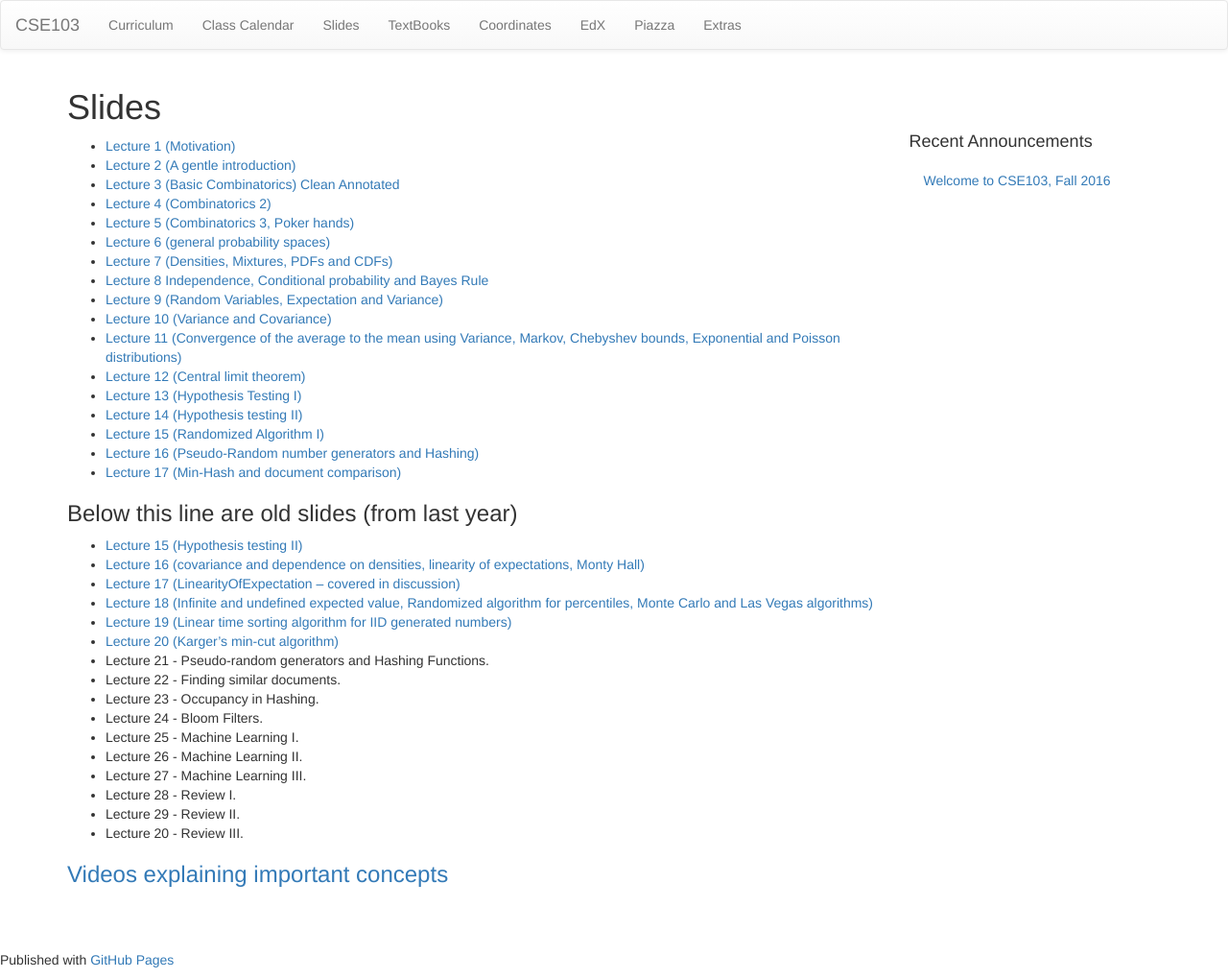
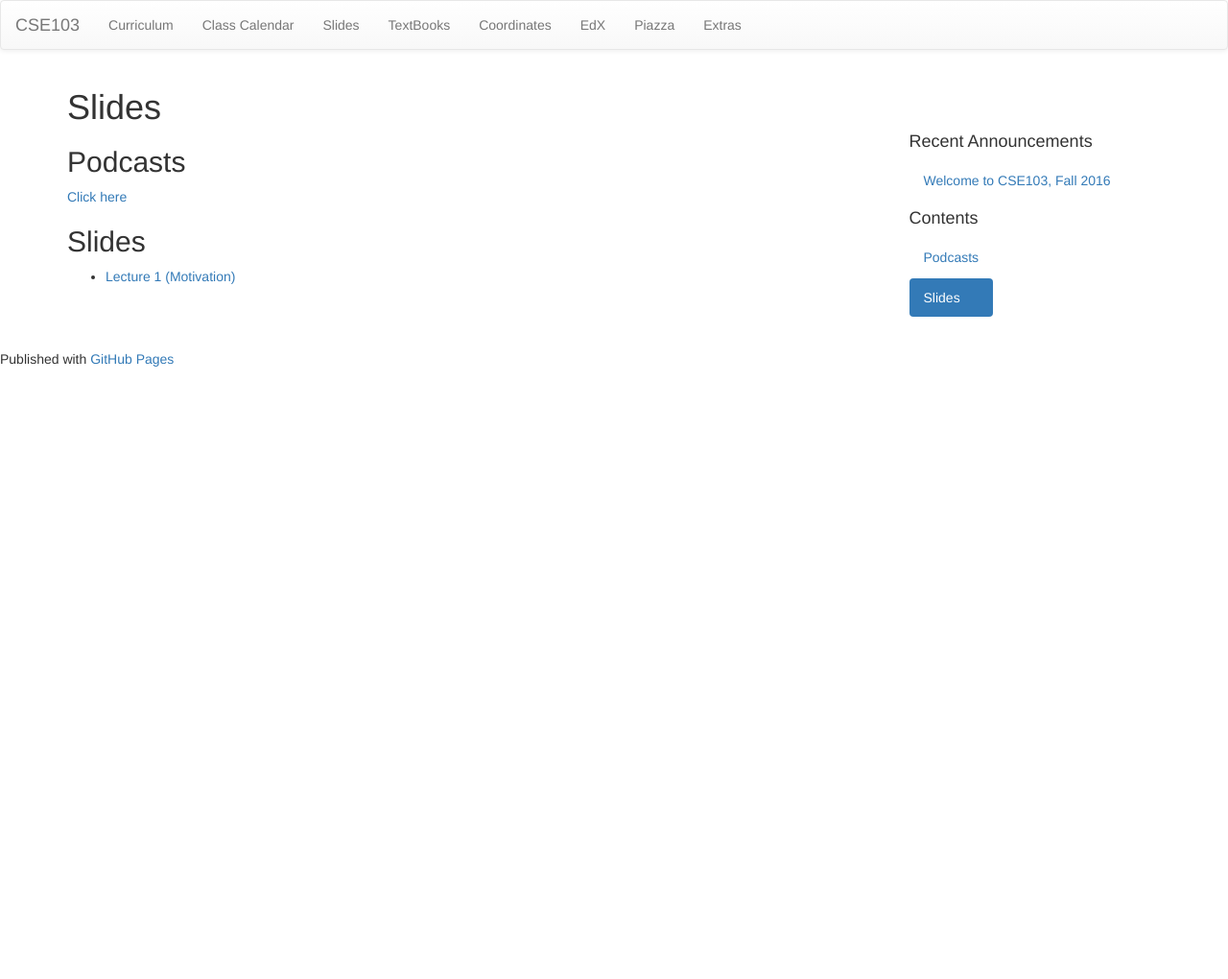
Before and after one commit to cse103/cse103.github.io, a Jekyll site: the page built from pages/18.Slides.md, in a window 1280 px wide. Shown: the whole page at 96% size. Built offline with Jekyll 4.4.1, drawn with Linux system fonts in a browser that asks for light colours; nearby versions of some CDN libraries; after the commit the page ends 900 px from its top, so only the background shows below that.

Commit message:
updated Lecture1 and pointer to podcast

```diff
--- a/pages/18.Slides.md
+++ b/pages/18.Slides.md
@@ -4,43 +4,9 @@ title: Slides
 permalink: /slides/
 ---
 
+## Podcasts
+
+[Click here](https://podcast.ucsd.edu/podcasts/default.aspx?PodcastId=3559&v=1)
+
+## Slides
 * [Lecture 1 (Motivation)](/Slides/Lecture1.pdf)
-* [Lecture 2 (A gentle introduction)](/Slides/Lecture2.pdf)
-* [Lecture 3 (Basic Combinatorics) Clean](/Slides/basicCombinatorics.pdf) [Annotated](/Slides/basicCombinatoricsAnnotated.pdf)
-* [Lecture 4 (Combinatorics 2)](/Slides/Combinatorics2.pdf)
-* [Lecture 5 (Combinatorics 3, Poker hands)](/Slides/5.Combinatorics3Poker.pdf)
-* [Lecture 6 (general probability spaces)](/Slides/GeneralProbabilitySpaces.pdf)
-* [Lecture 7 (Densities, Mixtures, PDFs and CDFs)](/Slides/DensitiesMixturesPDFCDF.pdf)
-* [Lecture 8 Independence, Conditional probability and Bayes Rule](/Slides/IndependenceConditioningBayes.pdf)
-* [Lecture 9 (Random Variables, Expectation and Variance)](/Slides/Random VariablesExpectationandVariance1.pdf)
-* [Lecture 10 (Variance and Covariance)](/Slides/CovarianceAndCorrelation.pdf)
-* [Lecture 11 (Convergence of the average to the mean using Variance, Markov, Chebyshev bounds, Exponential and Poisson distributions)](/Slides/MarkovChebyshev.pdf)
-* [Lecture 12 (Central limit theorem)](/Slides/LargeNumbersCLT.11.4.pdf)
-* [Lecture 13 (Hypothesis Testing I)](/Slides/HypothesisTesting.I.2.pdf)
-* [Lecture 14 (Hypothesis testing II)](/Slides/HypothesisTesting II.2.pdf)
-* [Lecture 15 (Randomized Algorithm I)](/Slides/RandomizedAlgorithms I.pdf)
-* [Lecture 16 (Pseudo-Random number generators and Hashing)](/Slides/Hashing.Maximal Occupancy.pdf)
-* [Lecture 17 (Min-Hash and document comparison)](/Slides/MinHash.DocComparison.pdf)
-
-
-
-### Below this line are old slides (from last year)
-
-* [Lecture 15 (Hypothesis testing II)](/Slides/HypothesisTesting II.pdf)
-* [Lecture 16 (covariance and dependence on densities, linearity of expectations, Monty Hall)](/Slides/covdepOnDensitiesLinearityInfiniteMontyHall.pdf)
-* [Lecture 17 (LinearityOfExpectation -- covered in discussion)](/Slides/Linearityofexpectationproblems.pdf)
-* [Lecture 18 (Infinite and undefined expected value, Randomized algorithm for percentiles, Monte Carlo and Las Vegas algorithms)](/Slides/RandomizedMedian.pdf)
-* [Lecture 19 (Linear time sorting algorithm for IID generated numbers)](/Slides/LinearTimeSorting.pdf)
-* [Lecture 20 (Karger's min-cut algorithm)](/Slides/KargersAlgorithm.pdf)
-* Lecture 21 - Pseudo-random generators and Hashing Functions.
-* Lecture 22 - Finding similar documents.
-* Lecture 23 - Occupancy in Hashing.
-* Lecture 24 - Bloom Filters.
-* Lecture 25 - Machine Learning I.
-* Lecture 26 - Machine Learning II.
-* Lecture 27 - Machine Learning III.
-* Lecture 28 - Review I.
-* Lecture 29 - Review II.
-* Lecture 20 - Review III.
-
-### [Videos explaining important concepts](http://cse103.github.io/Extras/)
```
Also changed, not shown: 1 other file.
